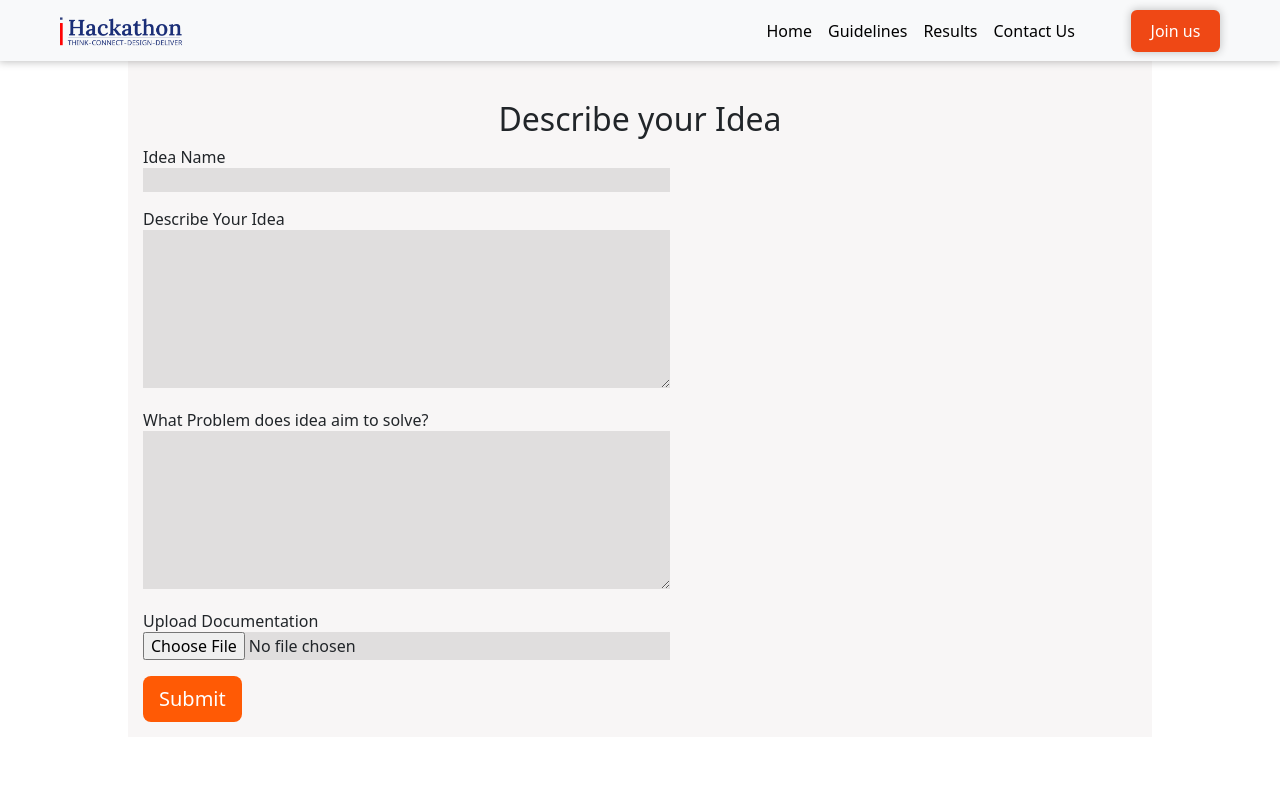
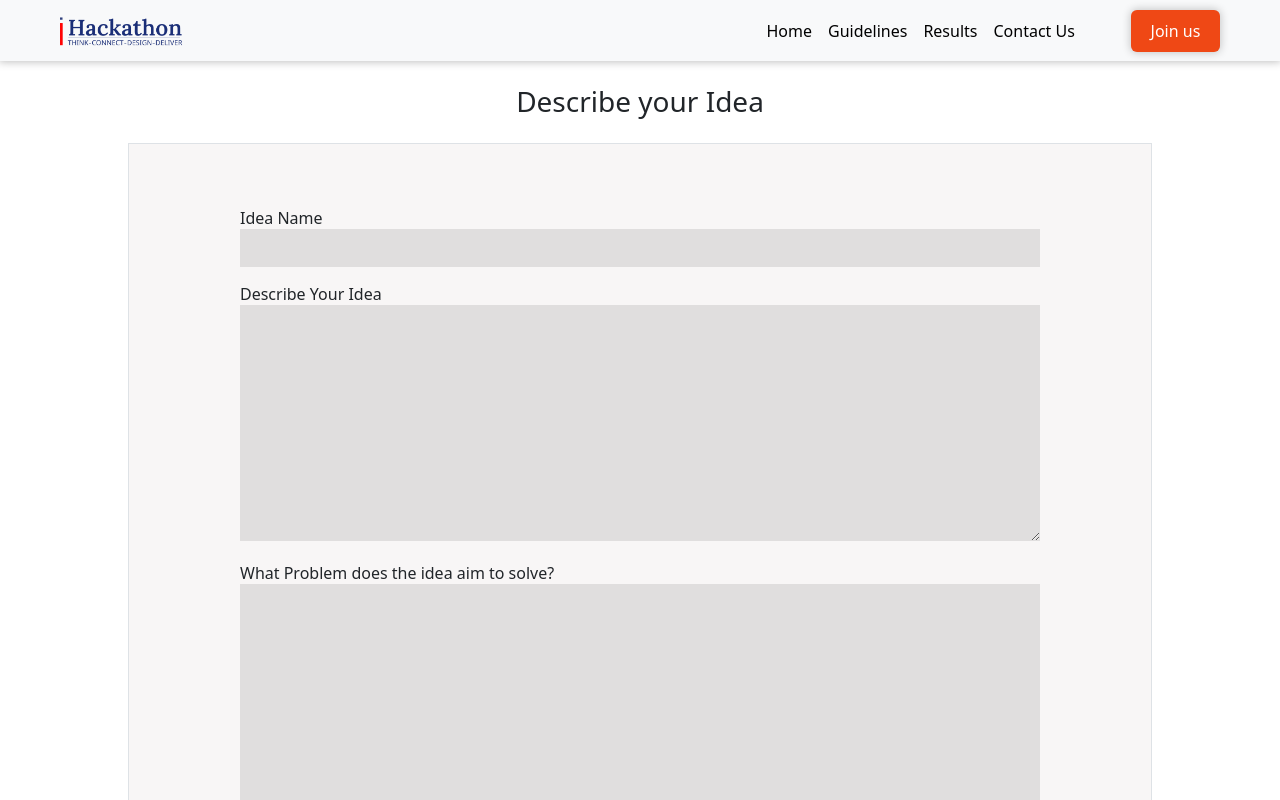
Before and after one commit to Pinder27/hackathon, a React (Create React App) app: page /ideadescription in a window 1280 px wide. Shown: the top 800 px of the page. Built offline with nearby package versions, Linux system fonts and the light colour scheme; the HTML template or start-up script is replaced by a standard one.

Commit message:
fixed padding and margins

```diff
--- a/package.json
+++ b/package.json
@@ -10,8 +10,11 @@
     "@testing-library/jest-dom": "^5.17.0",
     "@testing-library/react": "^13.4.0",
     "@testing-library/user-event": "^13.5.0",
+    "axios": "^1.5.1",
     "bootstrap": "^5.3.2",
     "react": "^18.2.0",
+    "react-copy-text": "^1.0.1",
+    "react-copy-to-clipboard": "^5.1.0",
     "react-dom": "^18.2.0",
     "react-router": "^6.16.0",
     "react-router-dom": "^6.16.0",
--- a/src/assests/css/ProjectDetail.css
+++ b/src/assests/css/ProjectDetail.css
@@ -85,3 +85,7 @@
   text-decoration: underline;
   color: blue;
 }
+
+.copy-btn{
+  cursor: pointer;
+}
--- a/src/assests/css/TeamDetail.css
+++ b/src/assests/css/TeamDetail.css
@@ -1,9 +1,9 @@
 .team-detail-container{
-    width: 75%;
+    width: 74%;
     margin: auto;
 }
 .team-detail-container input{
-    width: 81%;
+    width: 90%;
     background: #e0dede;
     justify-content: center;
     margin: 20px auto;
@@ -14,7 +14,7 @@
 }
 
 .participant-detail input{
-    width: 40%;
+    width: 45%;
     display: inline-block;
     margin-left: 5px;
 }
@@ -28,4 +28,5 @@
 .submit-btn{
     background-color: #ff5a05 !important;
     border: none;
+    box-shadow: 0px 0px 8px 1px rgba(0, 0, 0, 0.2);
 }
--- a/src/components/CompletedHackathon.js
+++ b/src/components/CompletedHackathon.js
@@ -8,41 +8,41 @@ const HackathonList = () => {
     {
       teamName:'T1',
       ideaTitle:'idea1',
-      ideaURL:"/url"
+      ideaURL:"/projectDetail/12ef3"
     },
     {
       teamName:'T2',
       ideaTitle:'idea2',
-      ideaURL:"/url"
+      ideaURL:"/projectDetail/1re23"
     },
     {
       teamName:'T3',
       ideaTitle:'idea3',
-      ideaURL:"/url"
+      ideaURL:"/projectDetail/1f23"
     },
     {
       teamName:'T4',
       ideaTitle:'idea4',
-      ideaURL:"/url"
+      ideaURL:"/projectDetail/12g3"
     },
     {
       teamName:'T5',
       ideaTitle:'idea5',
-      ideaURL:"/url"
+      ideaURL:"/projectDetail/1g23"
     },
     {
       teamName:'T6',
       ideaTitle:'idea6',
-      ideaURL:"/url"
+      ideaURL:"/projectDetail/1243"
     }
   ];
 
   return (
     <>
     <Navbar />
-    <div className='mx-5'>
+    <div className='mx-5 w-75 mx-auto'>
       {/* name of user will be displayed here */}
-      <h2 style={{marginBottom:"50px"}}>Anuj</h2>
+      <h2 className='mt-4 display-6' style={{marginBottom:"80px"}}>Anuj</h2>
 
       <h4>Your Hackathons</h4>
       {
--- a/src/components/IdeaDescription.js
+++ b/src/components/IdeaDescription.js
@@ -1,31 +1,111 @@
-import React from 'react'
+import React, { useState } from 'react';
 import Navbar from './Navbar';
-import '../assests/css/IdeaDescription.css'
+import '../assests/css/IdeaDescription.css';
 
 const IdeaDescription = () => {
+    const [formData, setFormData] = useState({
+        ideaName: '',
+        ideaDescription: '',
+        problemDescription: '',
+        file: null  // Add a file property to the form data
+    });
+
+    const handleInputChange = (e) => {
+        const { name, value } = e.target;
+        setFormData(prevFormData => ({
+            ...prevFormData,
+            [name]: value
+        }));
+    };
+
+    const handleFileChange = (e) => {
+        const file = e.target.files[0];
+        setFormData(prevFormData => ({
+            ...prevFormData,
+            file: file  // Update the file in the form data
+        }));
+    };
+
+    const handleSubmit = (event) => {
+        event.preventDefault();
+        // Send the data to the backend using an HTTP request
+        const formPayload = new FormData();
+        formPayload.append('ideaName', formData.ideaName);
+        formPayload.append('ideaDescription', formData.ideaDescription);
+        formPayload.append('problemDescription', formData.problemDescription);
+        formPayload.append('file', formData.file);  // Append the file to the form data
+
+        // Log the FormData object before sending to the backend
+        // console.log('FormData to send:', formPayload);
+
+        // Perform the HTTP request to send the data to the backend
+        // Example using fetch:
+
+        // fetch('YOUR_BACKEND_API_ENDPOINT', {
+        //     method: 'POST',
+        //     body: formPayload,
+        //     headers:{
+        //    'Content-Type': 'multipart/form-data'
+        //     }
+        // })
+        // .then(response => response.json())
+        // .then(data => {
+        //     console.log('Response from server:', data);
+        //     // Handle the response from the server if needed
+        // })
+        // .catch(error => console.error('Error:', error));
+    };
+
     return (
         <>
-          <Navbar />
-          <div className='idea-description-container'>
+            <Navbar />
+            <div className='idea-description-container mt-4'>
+                <h3 className='text-center mb-4'>Describe your Idea</h3>
+                <div className='idea-detail mx-auto border'>
+                    <form onSubmit={handleSubmit}>
+                    <div className='p-5 mx-5'>
+                    <p className='mb-0'>Idea Name</p>
+                        <input
+                            className='mb-3 w-100 p-2'
+                            name='ideaName'
+                            value={formData.ideaName}
+                            onChange={handleInputChange}
+                        />
+                        <p className='mb-0'>Describe Your Idea</p>
+                        <textarea
+                            rows="10"
+                            cols="67"
+                            className='mb-3 mt-0 p-2'
+                            style={{ width: "100%" }}
+                            name='ideaDescription'
+                            value={formData.ideaDescription}
+                            onChange={handleInputChange}
+                        />
+                        <p className='mb-0'>What Problem does the idea aim to solve?</p>
+                        <textarea
+                            rows="10"
+                            cols="67"
+                            className='mb-3 mt-0 p-2'
+                            style={{ width: "100%" }}
+                            name='problemDescription'
+                            value={formData.problemDescription}
+                            onChange={handleInputChange}
+                        />
 
-            <div className='idea-detail mx-auto'>
-            <h2 className='text-center mt-4'>Describe your Idea</h2>
-                <p className='mb-0'>Idea Name</p>
-                <input className='mb-3'/>
-                <p className='mb-0'>Describe Your Idea</p>
-                <textarea rows="7" cols="67" className='mb-3 mt-0'/>
-                <p className='mb-0'>What Problem does idea aim to solve?</p>
-                <textarea rows="7" cols="67" className='mb-3 mt-0'/>
+                        <p className='mb-0'>Upload Documentation</p>
 
-                <p className='mb-0'>Upload Documentation</p>
-                <input type='file'/>
-
-                <button className='btn btn-primary submit-btn btn-lg btn-block d-block mt-3' >Submit</button>
-
+                        <input
+                            type='file'
+                            className='py-1 px-3 w-100'
+                            onChange={handleFileChange}
+                        />
+                        <button className='btn submit-btn btn-lg d-block mt-5 text-white' onClick={handleSubmit}>Submit</button>
+                    </div>
+                    </form>
+                </div>
             </div>
-        </div>
         </>
     )
 }
 
-export default IdeaDescription
+export default IdeaDescription;
--- a/src/components/Navbar.js
+++ b/src/components/Navbar.js
@@ -9,7 +9,7 @@ export default function Navbar() {
   return (
     <nav class="navbar navbar-expand-lg bg-body-tertiary"style={{boxShadow:"0px 0px 8px 1px rgba(0, 0, 0, 0.25)"}}>
     <div class="container-fluid">
-      <a className="navbar-brand ms-5" href="#">
+      <a className="navbar-brand ms-5" href="/">
         <img src={Logo}  height="35" />
       </a>
 
--- a/src/components/PanelistProjectList.js
+++ b/src/components/PanelistProjectList.js
@@ -42,7 +42,7 @@ const PanelistProjectList = () => {
     <Navbar />
 
     <div className='w-75 mx-auto'>
-      <h3 className='text-center mb-4'>Project List</h3>
+      <h3 className='text-center mb-5 mt-4'>Project List</h3>
       <div className='row-with-shadow-flex' style={{ backgroundColor: "#bdd4ea" }}>
             <span style={{width:"15%"}} className='fw-bold'>S. No.</span>
             <span style={{width:"25%"}} className='fw-bold'>Team Name</span>
--- a/src/components/ProjectDetail.js
+++ b/src/components/ProjectDetail.js
@@ -69,7 +69,7 @@ const ProjectDetail = () => {
         <Navbar />
 
       <div className='project-detail-container'>
-        <h2 className='mb-5'>Hackathon name</h2>
+        <h2 className='mb-5 mt-4'>Hackathon name</h2>
         <p style={{fontSize:"25px"}}>Your Team</p>
 
         <div style={{padding: "5px" }}>
--- a/src/components/TeamDetailForm.js
+++ b/src/components/TeamDetailForm.js
@@ -61,7 +61,7 @@ const TeamDetail = () => {
     <>    <Navbar />
 
     <div className='team-detail-container'>
-     <h1 className="text-center mb-5">Team Details</h1>
+     <h1 className="mb-5 mt-3 text-center">Team Details</h1>
       <h3><label className='d-block'>Team Name</label></h3>
         <input  className='mb-5' onChange={e => setTeamName(e.target.value)}/>
 
@@ -101,10 +101,10 @@ const TeamDetail = () => {
         )
        }
        </form>
-       <button className='btn btn-primary btn-sm add-btn mb-3 ' onClick={addFields}>+ Add more</button>
+       <button className='btn btn-sm add-btn mb-3 text-light'  onClick={addFields}>+ Add more</button>
      </div>
      <div className='text-center'>
-     <button className='btn btn-primary submit-btn btn-block text-center' onClick={submit}>Submit</button>
+     <button className='btn submit-btn btn-block text-center text-light' onClick={submit}>Submit</button>
      </div>
     </div>
     </>
```
Also changed, not shown: src/components/SubmittedDetails.jsx (+36 -9 lines), 1 other file (tests, documents, lock files or other folders).
